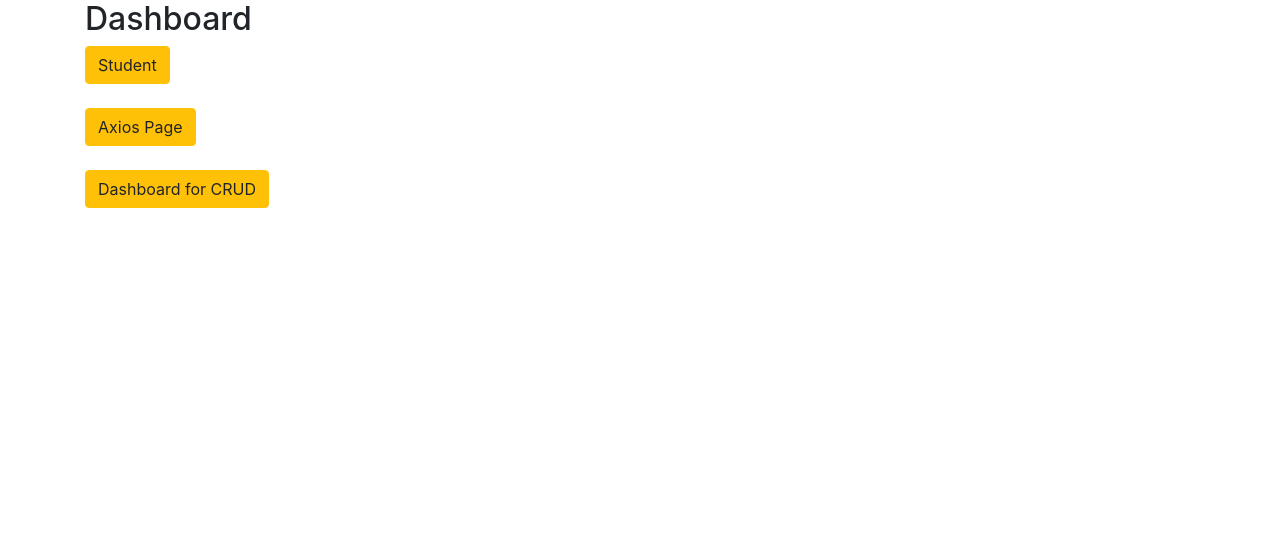
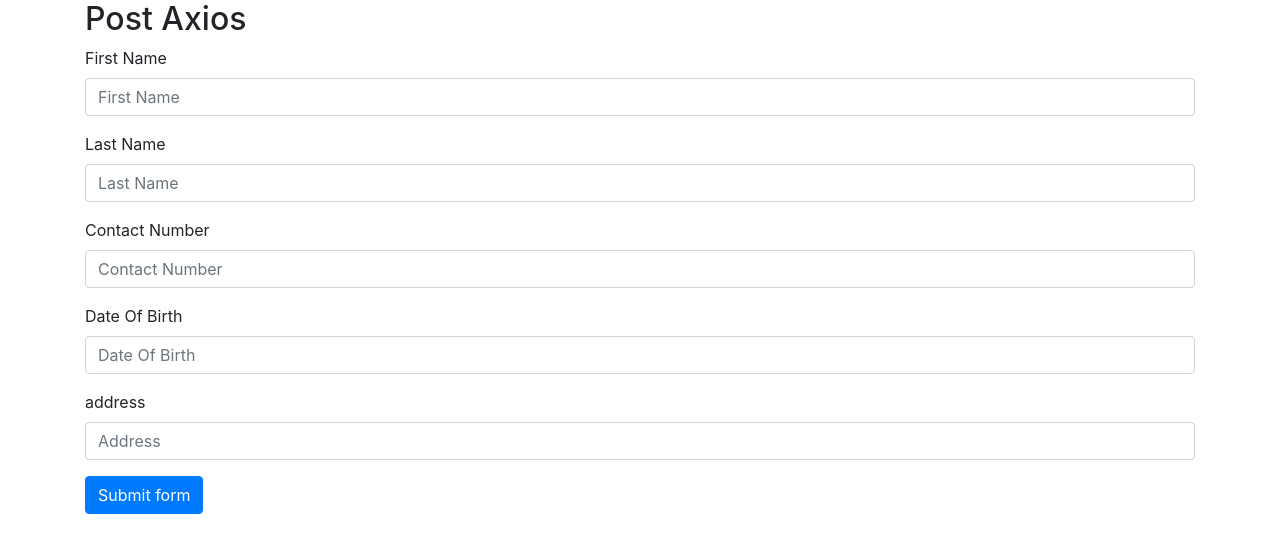
Before and after one commit to Maidul-Islam-Shawon/AcademicProject-React-Redux, a React (Create React App) app: page /postaxios in a window 1280 px wide. Before the commit this address led to /. Shown: the top 552 px of the page. Built offline with nearby package versions, Linux system fonts and the light colour scheme.

Commit message:
crud done.

```diff
--- a/src/App.js
+++ b/src/App.js
@@ -13,6 +13,9 @@ import DashboardCRUD from "./user CRUD/DashboardCRUD";
 import GetUser from "./user CRUD/GetUser";
 import AddUser from "./user CRUD/AddUser";
 import UserAction from "./user CRUD/UserAction";
+import AxioDashboard from "./Axio Crud/AxioDashboard";
+import GetAllData from "./Axio Crud/GetAllData";
+import PostAxios from "./Axio Crud/PostAxios";
 
 function App() {
   return (
@@ -26,6 +29,11 @@ function App() {
         <Route exact path="/getuser" component={GetUser} />
         <Route exact path="/adduser" component={AddUser} />
         <Route exact path="/useraction" component={UserAction} />
+
+        <Route exact path="/axiodashboard" component={AxioDashboard} />
+        <Route exact path="/getalldata" component={GetAllData} />
+        <Route exact path="/postaxios" component={PostAxios} />
+        <Route exact path="/postaxios/:id" component={PostAxios} />
         <Redirect to="/" />
       </Switch>
     </Router>
--- /dev/null
+++ b/src/Axio Crud/AxioDashboard.js
@@ -0,0 +1,16 @@
+import React from "react";
+import { Link } from "react-router-dom";
+import Button from "react-bootstrap/Button";
+
+const AxioDashboard = () => {
+  return (
+    <div>
+      <h2>Axio Dashboard</h2>
+      <Link to="/getalldata">
+        <Button variant="secondary">Show All Data</Button>
+      </Link>
+    </div>
+  );
+};
+
+export default AxioDashboard;
--- /dev/null
+++ b/src/Axio Crud/GetAllData.js
@@ -0,0 +1,137 @@
+import React, { useState, useEffect } from "react";
+import Axios from "axios";
+import { Table, Button, Form, Row, Col } from "react-bootstrap";
+import { Link } from "react-router-dom";
+import { toast, ToastContainer } from "react-toastify";
+
+const GetAllData = () => {
+  const [state, setState] = useState([]);
+  const [search, setSearch] = useState({ search: "" });
+
+  useEffect(() => {
+    Axios.get("https://localhost:44332/api/teachers").then((result) => {
+      setState(result.data);
+    });
+  }, []);
+
+  const deleteTeacher = (teacherId) => {
+    Axios.delete("https://localhost:44332/api/teachers/" + teacherId).then(
+      (result) => {
+        //alert(result.data);
+        deleteMessageToastify();
+        setState(state.filter((teacher) => teacher.id !== teacherId));
+      }
+    );
+  };
+
+  const handleSearchChange = (event) => {
+    const name = event.target.name;
+    const value = event.target.value;
+    setSearch({ ...search, [name]: value });
+  };
+
+  //console.log(search);
+
+  const handleSearch = (event) => {
+    event.preventDefault();
+    Axios.get(
+      "https://localhost:44332/api/teachers/find?search=" + search.search
+    ).then((result) => {
+      console.log("search:", result.data);
+      setState(result.data);
+    });
+  };
+
+  //   const [editId, setEditId] = useState();
+  //   const editTeacher = (id) => {
+  //     console.log(id);
+  //     setEditId(id);
+  //   };
+
+  const deleteMessageToastify = () =>
+    toast.error("Delete Successfully!", {
+      position: "top-right",
+      autoClose: 3000,
+      hideProgressBar: false,
+      closeOnClick: false,
+      pauseOnHover: false,
+      draggable: true,
+    });
+
+  console.log(state);
+  return (
+    <div>
+      <ToastContainer />
+      <h2>Get GetAll Data</h2>
+
+      <Form noValidate onSubmit={handleSearch}>
+        <Row>
+          <Col md={8}>
+            <Form.Group controlId="exampleForm.ControlInput1">
+              <Form.Control
+                type="text"
+                name="search"
+                placeholder="Search"
+                onChange={handleSearchChange}
+                // value={search.search}
+              />
+            </Form.Group>
+          </Col>
+          <Col md={4}>
+            <Button type="submit">Search</Button>
+          </Col>
+        </Row>
+      </Form>
+
+      <br></br>
+      <Link to="/postaxios">
+        <Button style={{ marginBottom: "5px" }}>Add</Button>
+      </Link>
+      <Table striped bordered hover>
+        <thead>
+          <tr>
+            <th>#</th>
+            <th>First Name</th>
+            <th>Last Name</th>
+            <th>Contact Number</th>
+            <th>Date Of Birth</th>
+            <th>Address</th>
+            <th></th>
+          </tr>
+        </thead>
+        <tbody>
+          {state.map((teacher) => (
+            <tr key={teacher.id}>
+              <td>{teacher.id}</td>
+              <td>{teacher.firstName}</td>
+              <td>{teacher.lastName}</td>
+              <td>{teacher.contactNumber}</td>
+              <td>{teacher.dateOfBirth}</td>
+              <td>{teacher.address}</td>
+              <td>
+                <Link to={`/postaxios/${teacher.id}`}>
+                  <Button
+                    style={{ margin: "1px" }}
+                    variant="info"
+                    //onClick={() => editTeacher(teacher.id)}
+                  >
+                    Edit
+                  </Button>
+                </Link>
+                <Button
+                  style={{ margin: "1px" }}
+                  variant="danger"
+                  onClick={() => deleteTeacher(teacher.id)}
+                >
+                  Delete
+                </Button>
+              </td>
+            </tr>
+          ))}
+        </tbody>
+      </Table>
+    </div>
+  );
+};
+
+export default GetAllData;
--- /dev/null
+++ b/src/Axio Crud/PostAxios.js
@@ -0,0 +1,150 @@
+import React, { useState, useEffect } from "react";
+import { Form, Button } from "react-bootstrap";
+import Axios from "axios";
+import { Redirect } from "react-router-dom";
+import { ToastContainer, toast } from "react-toastify";
+
+const PostAxios = (props) => {
+  const [state, setState] = useState({});
+
+  console.log(props.match.params.id);
+  const EditID = parseInt(props.match.params.id);
+
+  useEffect(() => {
+    if (EditID) {
+      Axios.get("https://localhost:44332/api/teachers/" + EditID).then(
+        (result) => {
+          setState(result.data);
+        }
+      );
+    }
+  }, [EditID]);
+
+  const defaultState = {
+    firstName: "",
+    lastName: "",
+    contactNumber: "",
+    dateOfBirth: "",
+    address: "",
+  };
+
+  const handleChange = (event) => {
+    const name = event.target.name;
+    const value = event.target.value;
+    setState({ ...state, [name]: value });
+  };
+  //console.log(state);
+
+  const handleSubmit = (event) => {
+    event.preventDefault();
+    if (EditID) {
+      Axios.put("https://localhost:44332/api/teachers/" + EditID, state).then(
+        (result) => {
+          //alert(result.data);
+          EditToastify();
+          setState(defaultState);
+          //return <Redirect to="/getalldata" />;
+          props.history.push("/getalldata");
+        }
+      );
+    } else {
+      Axios.post("https://localhost:44332/api/teachers", state).then(
+        (result) => {
+          //alert(result.data);
+          CreateToastify();
+          setState(defaultState);
+          //return <Redirect to="/getalldata" />;
+          props.history.push("/getalldata");
+        }
+      );
+    }
+  };
+
+  const CreateToastify = () =>
+    toast.success("Create Successfully!", {
+      position: "top-right",
+      autoClose: 3000,
+      hideProgressBar: false,
+      closeOnClick: false,
+      pauseOnHover: false,
+      draggable: true,
+    });
+
+  const EditToastify = () =>
+    toast.info("Edit Successfully!", {
+      position: "top-right",
+      autoClose: 3000,
+      hideProgressBar: false,
+      closeOnClick: false,
+      pauseOnHover: false,
+      draggable: true,
+    });
+
+  return (
+    <div>
+      <h2>Post Axios</h2>
+      <ToastContainer />
+
+      <Form noValidate onSubmit={handleSubmit}>
+        <Form.Group controlId="exampleForm.ControlInput1">
+          <Form.Label>First Name</Form.Label>
+          <Form.Control
+            type="text"
+            name="firstName"
+            placeholder="First Name"
+            onChange={handleChange}
+            value={state.firstName || ""}
+          />
+        </Form.Group>
+
+        <Form.Group controlId="exampleForm.ControlInput1">
+          <Form.Label>Last Name</Form.Label>
+          <Form.Control
+            type="text"
+            name="lastName"
+            placeholder="Last Name"
+            onChange={handleChange}
+            value={state.lastName || ""}
+          />
+        </Form.Group>
+
+        <Form.Group controlId="exampleForm.ControlInput1">
+          <Form.Label>Contact Number</Form.Label>
+          <Form.Control
+            type="text"
+            name="contactNumber"
+            placeholder="Contact Number"
+            onChange={handleChange}
+            value={state.contactNumber || ""}
+          />
+        </Form.Group>
+
+        <Form.Group controlId="exampleForm.ControlInput1">
+          <Form.Label>Date Of Birth</Form.Label>
+          <Form.Control
+            type="text"
+            name="dateOfBirth"
+            placeholder="Date Of Birth"
+            onChange={handleChange}
+            value={state.dateOfBirth || ""}
+          />
+        </Form.Group>
+
+        <Form.Group controlId="exampleForm.ControlInput1">
+          <Form.Label>address</Form.Label>
+          <Form.Control
+            type="text"
+            name="address"
+            placeholder="Address"
+            onChange={handleChange}
+            value={state.address || ""}
+          />
+        </Form.Group>
+
+        <Button type="submit">Submit form</Button>
+      </Form>
+    </div>
+  );
+};
+
+export default PostAxios;
--- a/src/pages/DashboardPage.js
+++ b/src/pages/DashboardPage.js
@@ -20,6 +20,11 @@ const DashboardPage = () => {
       <Link to="/dashboardcrud">
         <Button variant="warning">Dashboard for CRUD</Button>
       </Link>
+      <br />
+      <br />
+      <Link to="/axiodashboard">
+        <Button variant="warning">Dashboard for Axios</Button>
+      </Link>
     </>
   );
 };
--- a/src/user CRUD/AddUser.js
+++ b/src/user CRUD/AddUser.js
@@ -38,6 +38,7 @@ const AddUser = (props) => {
 
   const handleSubmit = (event) => {
     event.preventDefault();
+    console.log("handlesubmit state:", state);
     props.onFormSubmit(state);
     setState(defaultValue);
     // Axios.post("https://localhost:44332/api/teachers", state).then((res) => {
--- a/src/user CRUD/GetUser.js
+++ b/src/user CRUD/GetUser.js
@@ -6,7 +6,7 @@ import axios from "axios";
 import { Table, Button } from "react-bootstrap";
 import { ToastContainer, toast } from "react-toastify";
 
-const apiUrl = "https://localhost:44380/api/teachers";
+const apiUrl = "https://localhost:44332/api/teachers";
 
 const GetUser = (props) => {
   const [users, setUsers] = useState([]);
--- a/src/user CRUD/UserAction.js
+++ b/src/user CRUD/UserAction.js
@@ -3,7 +3,7 @@ import { Container, Button } from "react-bootstrap";
 import UserList from "./GetUser";
 import AddUser from "./AddUser";
 import axios from "axios";
-const apiUrl = "https://localhost:44380/api/teachers";
+const apiUrl = "https://localhost:44332/api/teachers";
 
 const UserAction = () => {
   //   const [state, setState] = useState({
@@ -43,7 +43,7 @@ const UserAction = () => {
     setIsAddTeacher(true);
     setIsTeacherDetails(false);
     if (isEditTeacher) {
-      axios.put(apiUrl, data).then((result) => {
+      axios.put(apiUrl + "/" + data.id, data).then((result) => {
         alert(result.data);
         setResponse(result);
         setIsAddTeacher(false);
```
